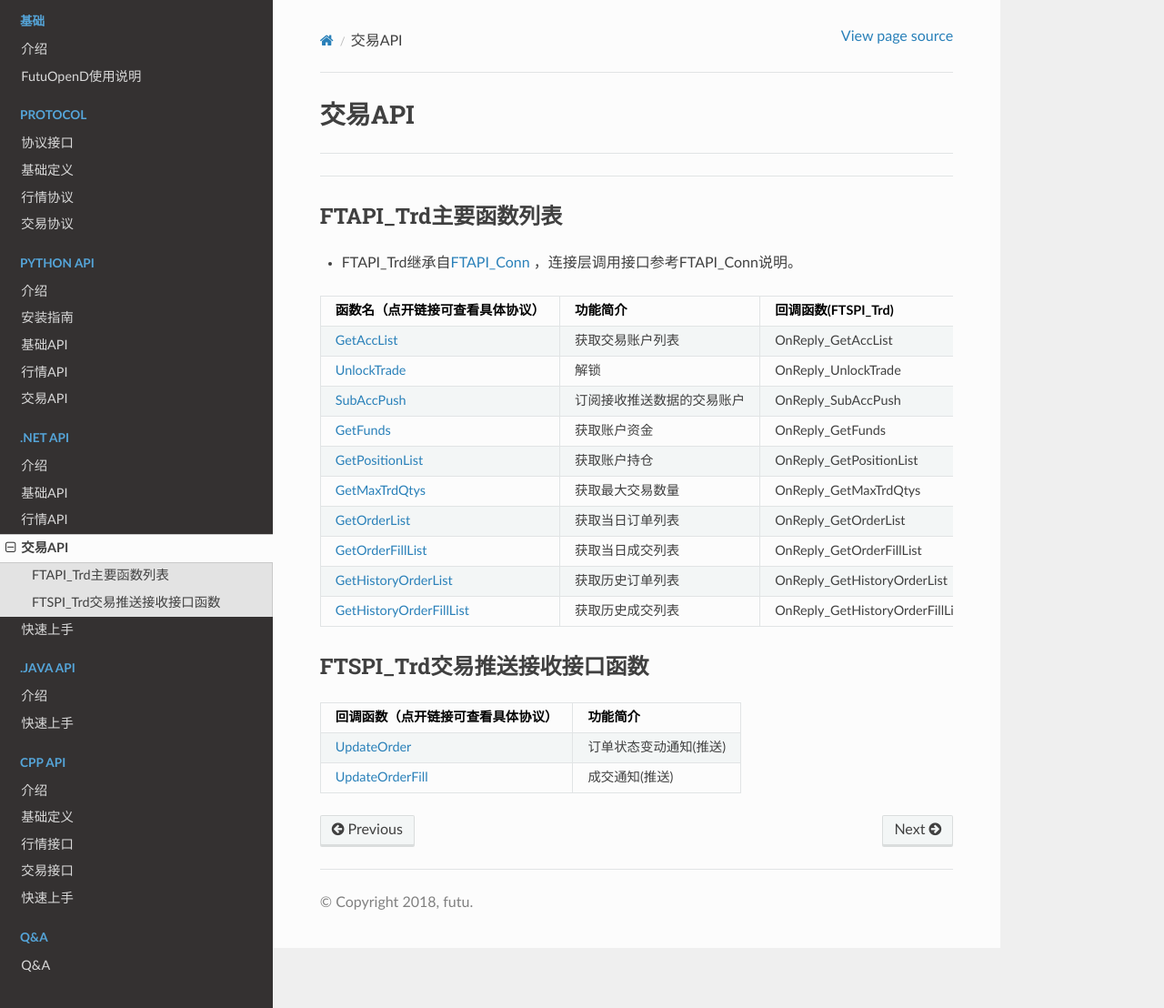
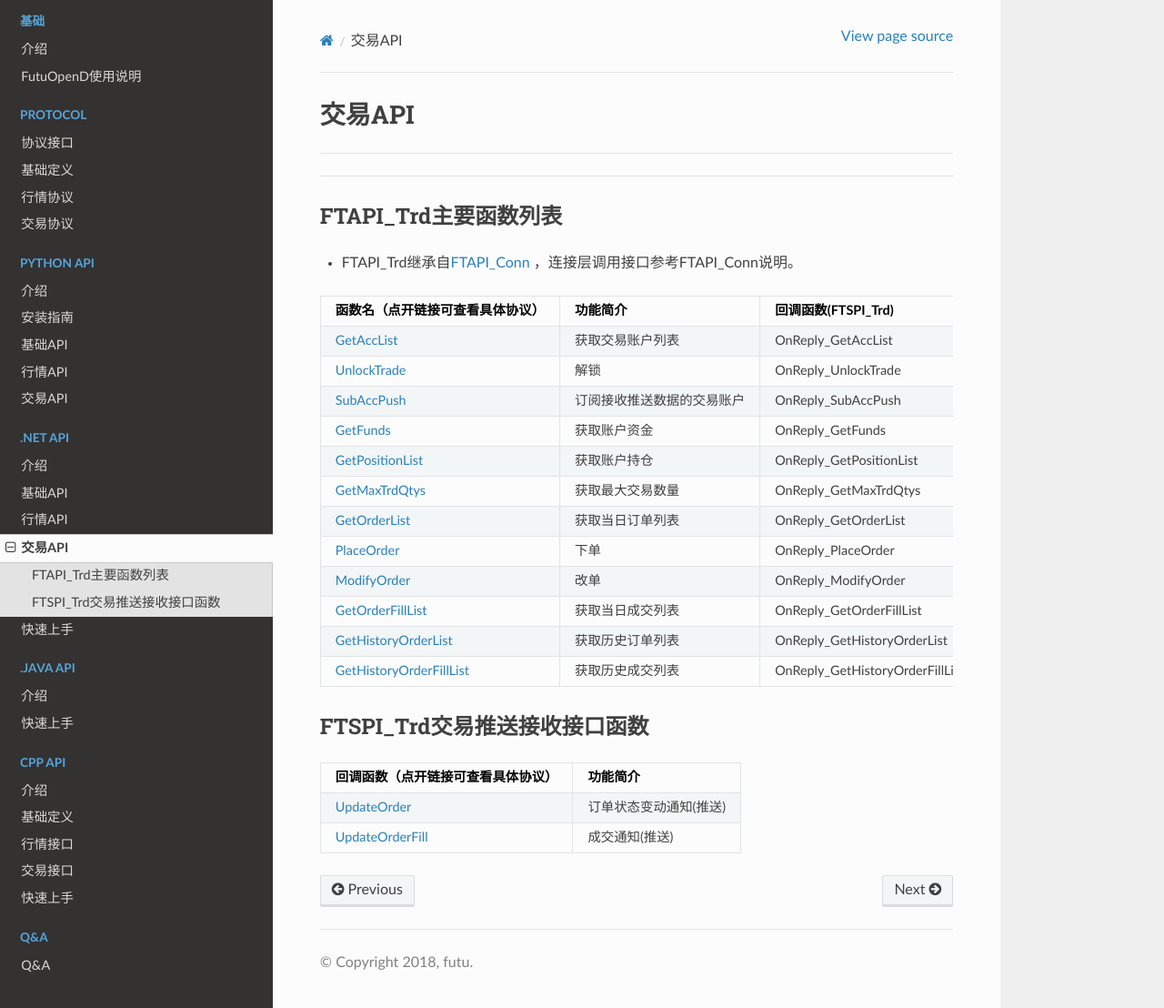
Before and after one commit to FutunnOpen/futu-api-doc, a Sphinx documentation site: the page built from doc_maker/source/net/Trade_API.rst, in a window 1280 px wide and 1108 px high. Shown: the whole window at 91% size. Built offline with Sphinx 7.4.7 and the Read the Docs theme 2.0.0, drawn with Linux system fonts in a browser that asks for light colours.

Commit message:
补充交易接口文档

```diff
--- a/doc_maker/source/cpp/trd.rst
+++ b/doc_maker/source/cpp/trd.rst
@@ -16,6 +16,8 @@
   .. _GetPositionList: ../protocol/trade_protocol.html#trd-getpositionlist-proto-2102
   .. _GetMaxTrdQtys: ../protocol/trade_protocol.html#trd-getmaxtrdqtys-proto-2111
   .. _GetOrderList: ../protocol/trade_protocol.html#trd-getorderlist-proto-2201
+  .. _PlaceOrder: ../protocol/trade_protocol.html#trd-placeorder-proto-2202
+  .. _ModifyOrder: ../protocol/trade_protocol.html#trd-modifyorder-proto-2205
   .. _GetOrderFillList: ../protocol/trade_protocol.html#trd-getorderfilllist-proto-2211
   .. _GetHistoryOrderList: ../protocol/trade_protocol.html#trd-gethistoryorderlist-proto-2221
   .. _GetHistoryOrderFillList: ../protocol/trade_protocol.html#trd-gethistoryorderfilllist-proto-2222
@@ -36,6 +38,8 @@ GetFunds_                           获取账户资金
 GetPositionList_                    获取账户持仓                                       OnReply_GetPositionList
 GetMaxTrdQtys_                      获取最大交易数量                                   OnReply_GetMaxTrdQtys
 GetOrderList_                       获取当日订单列表                                   OnReply_GetOrderList
+PlaceOrder_                         下单                                               OnReply_PlaceOrder
+ModifyOrder_                        改单                                               OnReply_ModifyOrder
 GetOrderFillList_                   获取当日成交列表                                   OnReply_GetOrderFillList
 GetHistoryOrderList_                获取历史订单列表                                   OnReply_GetHistoryOrderList
 GetHistoryOrderFillList_            获取历史成交列表                                   OnReply_GetHistoryOrderFillList
--- a/doc_maker/source/net/Trade_API.rst
+++ b/doc_maker/source/net/Trade_API.rst
@@ -17,6 +17,8 @@
   .. _GetPositionList: ../protocol/trade_protocol.html#trd-getpositionlist-proto-2102
   .. _GetMaxTrdQtys: ../protocol/trade_protocol.html#trd-getmaxtrdqtys-proto-2111
   .. _GetOrderList: ../protocol/trade_protocol.html#trd-getorderlist-proto-2201
+  .. _PlaceOrder: ../protocol/trade_protocol.html#trd-placeorder-proto-2202
+  .. _ModifyOrder: ../protocol/trade_protocol.html#trd-modifyorder-proto-2205
   .. _GetOrderFillList: ../protocol/trade_protocol.html#trd-getorderfilllist-proto-2211
   .. _GetHistoryOrderList: ../protocol/trade_protocol.html#trd-gethistoryorderlist-proto-2221
   .. _GetHistoryOrderFillList: ../protocol/trade_protocol.html#trd-gethistoryorderfilllist-proto-2222
@@ -43,6 +45,8 @@ GetFunds_                           获取账户资金
 GetPositionList_                    获取账户持仓                                        OnReply_GetPositionList
 GetMaxTrdQtys_                      获取最大交易数量                                     OnReply_GetMaxTrdQtys
 GetOrderList_                       获取当日订单列表                                      OnReply_GetOrderList
+PlaceOrder_                         下单                                               OnReply_PlaceOrder
+ModifyOrder_                        改单                                               OnReply_ModifyOrder
 GetOrderFillList_                   获取当日成交列表                                      OnReply_GetOrderFillList
 GetHistoryOrderList_                获取历史订单列表                                      OnReply_GetHistoryOrderList
 GetHistoryOrderFillList_            获取历史成交列表                                      OnReply_GetHistoryOrderFillList
```
